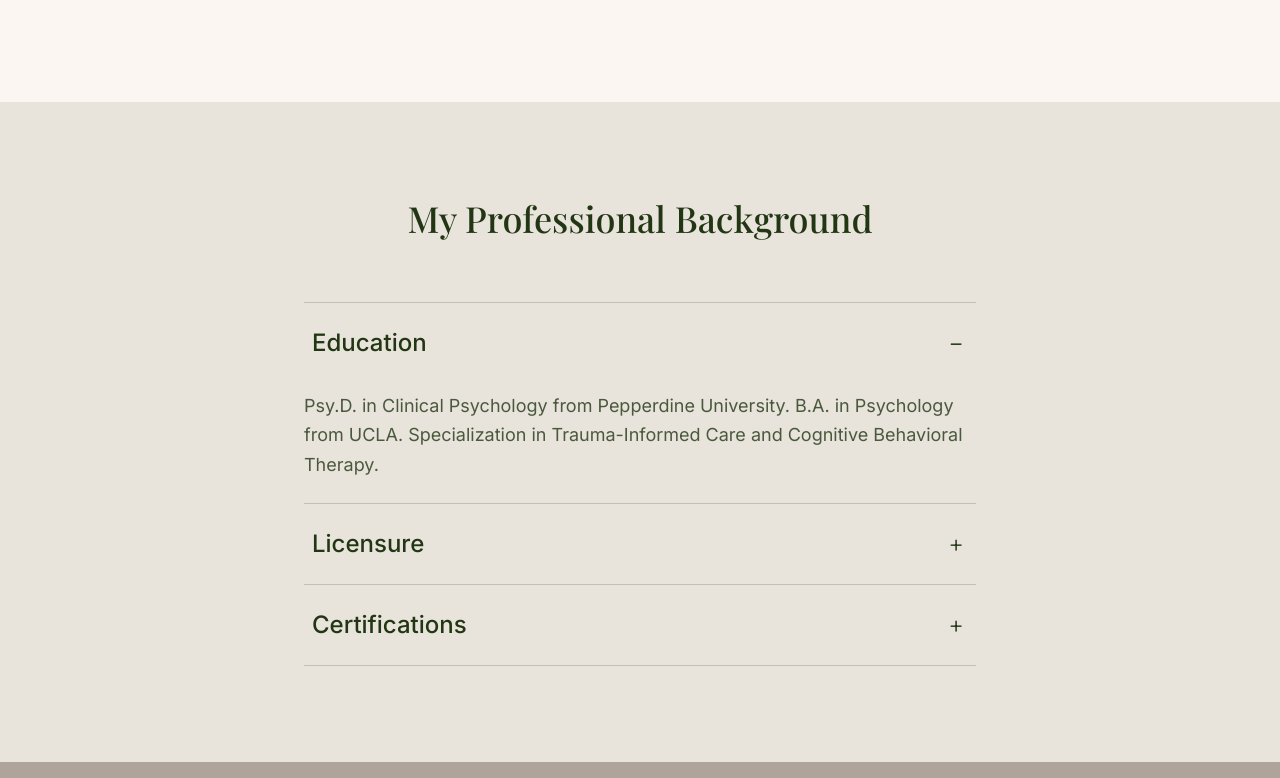
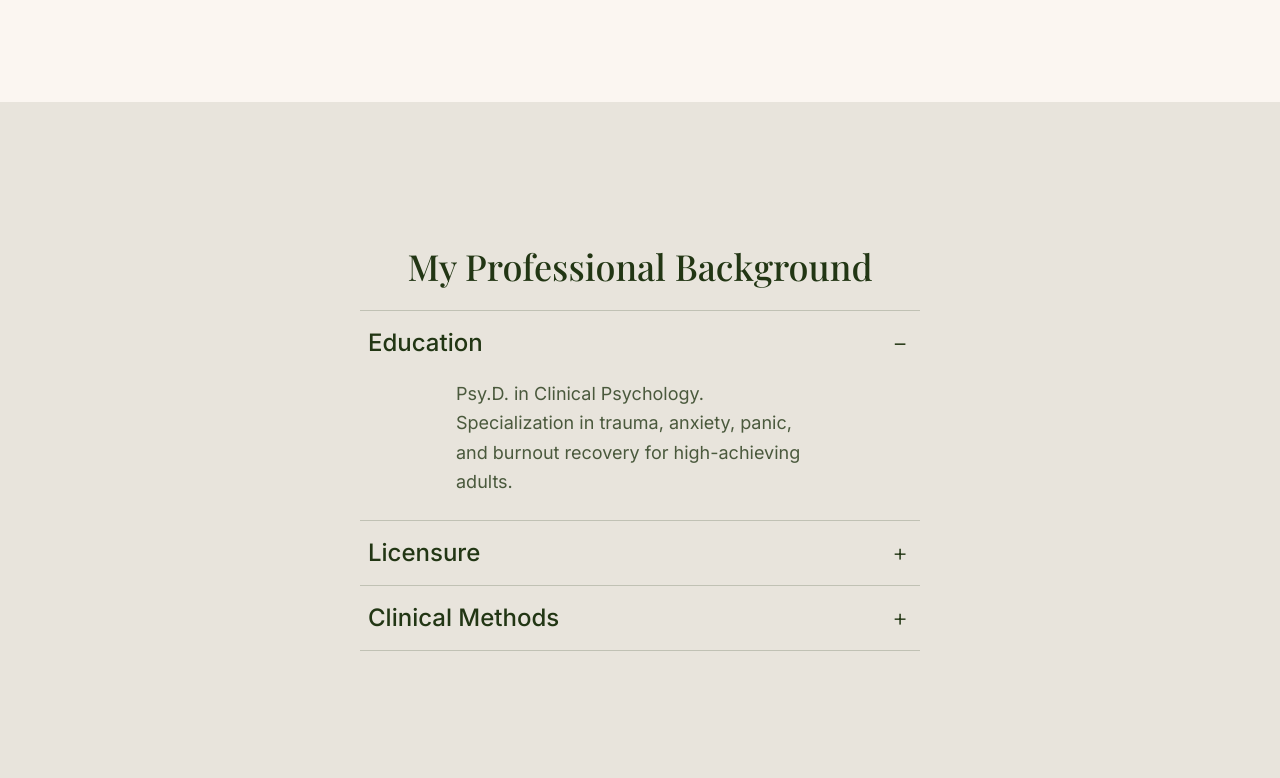
Before and after one commit to Bhaveshanjana/Growmytherapy-Task, a Next.js app: page / in a window 1280 px wide. Shown: the part 4982-5760 px from the top of the page. Built offline with nearby package versions, Linux system fonts and the light colour scheme.

Commit message:
feat: update professionalbackground

```diff
--- a/components/ProfessionalBackground.tsx
+++ b/components/ProfessionalBackground.tsx
@@ -8,16 +8,19 @@ export default function ProfessionalBackground() {
   const items = [
     {
       title: "Education",
-            content: "Psy.D. in Clinical Psychology from Pepperdine University. B.A. in Psychology from UCLA. Specialization in Trauma-Informed Care and Cognitive Behavioral Therapy."
+      content:
+        "Psy.D. in Clinical Psychology. Specialization in trauma, anxiety, panic, and burnout recovery for high-achieving adults.",
     },
     {
       title: "Licensure",
-            content: "Licensed Clinical Psychologist in California (PSY 12345). Certified Provider of Cognitive Processing Therapy (CPT) for PTSD."
+      content:
+        "Licensed Clinical Psychologist in California. Based in Santa Monica, offering in-person and secure telehealth sessions.",
     },
     {
-            title: "Certifications",
-            content: "Certified in EMDR Therapy. Advanced Training in Mindfulness-Based Stress Reduction (MBSR). Member of the American Psychological Association (APA)."
-        }
+      title: "Clinical Methods",
+      content:
+        "Integrative approach using Cognitive Behavioral Therapy (CBT), EMDR, Mindfulness-Based Practices, and Body-Oriented Techniques.",
+    },
   ];
 
   const toggleItem = (index: number) => {
@@ -25,21 +28,21 @@ export default function ProfessionalBackground() {
   };
 
   return (
-        <section className="bg-[#e8e4dc] py-16 md:py-24">
-            <div className="mx-auto max-w-3xl px-6 md:px-12">
+    <section className="bg-secondary py-24 md:py-52 xl:py-36">
+      <div className="mx-auto max-w-3xl md:max-w-sm lg:max-w-[30rem] xl:max-w-xl px-6 md:px-2">
         <h2
-                    className="mb-12 text-center font-heading text-3xl font-medium text-[#223614] md:mb-16 md:text-4xl"
+          className="mb-6 text-center font-heading text-3xl font-medium text-[#223614] md:text-4xl"
           style={{ fontFamily: "var(--font-playfair)" }}
         >
           My Professional Background
         </h2>
 
-                <div className="border-t border-[#223614]/20">
+        <div className="border-t border-[#223614]/20 -space-y-2 md:-space-y-0">
           {items.map((item, index) => (
             <div key={index} className="border-b border-[#223614]/20">
               <button
                 onClick={() => toggleItem(index)}
-                                className="flex w-full items-center justify-between py-6 text-left hover:bg-[#223614]/5 transition-colors px-2"
+                className="flex w-full items-center justify-between py-4 text-left hover:bg-[#223614]/5 transition-colors px-2"
               >
                 <span className="text-xl font-medium text-[#223614] md:text-2xl">
                   {item.title}
@@ -50,10 +53,13 @@ export default function ProfessionalBackground() {
               </button>
 
               <div
-                                className={`overflow-hidden transition-all duration-300 ease-in-out ${openIndex === index ? "max-h-48 opacity-100" : "max-h-0 opacity-0"
+                className={`overflow-hidden transition-all duration-300 ease-in-out ${
+                  openIndex === index
+                    ? "max-h-48 opacity-100"
+                    : "max-h-0 opacity-0"
                 }`}
               >
-                                <p className="pb-6 pt-2 text-base leading-relaxed text-[#223614]/80 md:text-lg">
+                <p className="pb-6 pt-1 text-base leading-relaxed text-[#223614]/80 md:text-lg max-w-[18rem] xl:max-w-[23rem] mx-auto">
                   {item.content}
                 </p>
               </div>
```
Lines whose indentation alone changed are shown as unchanged.
